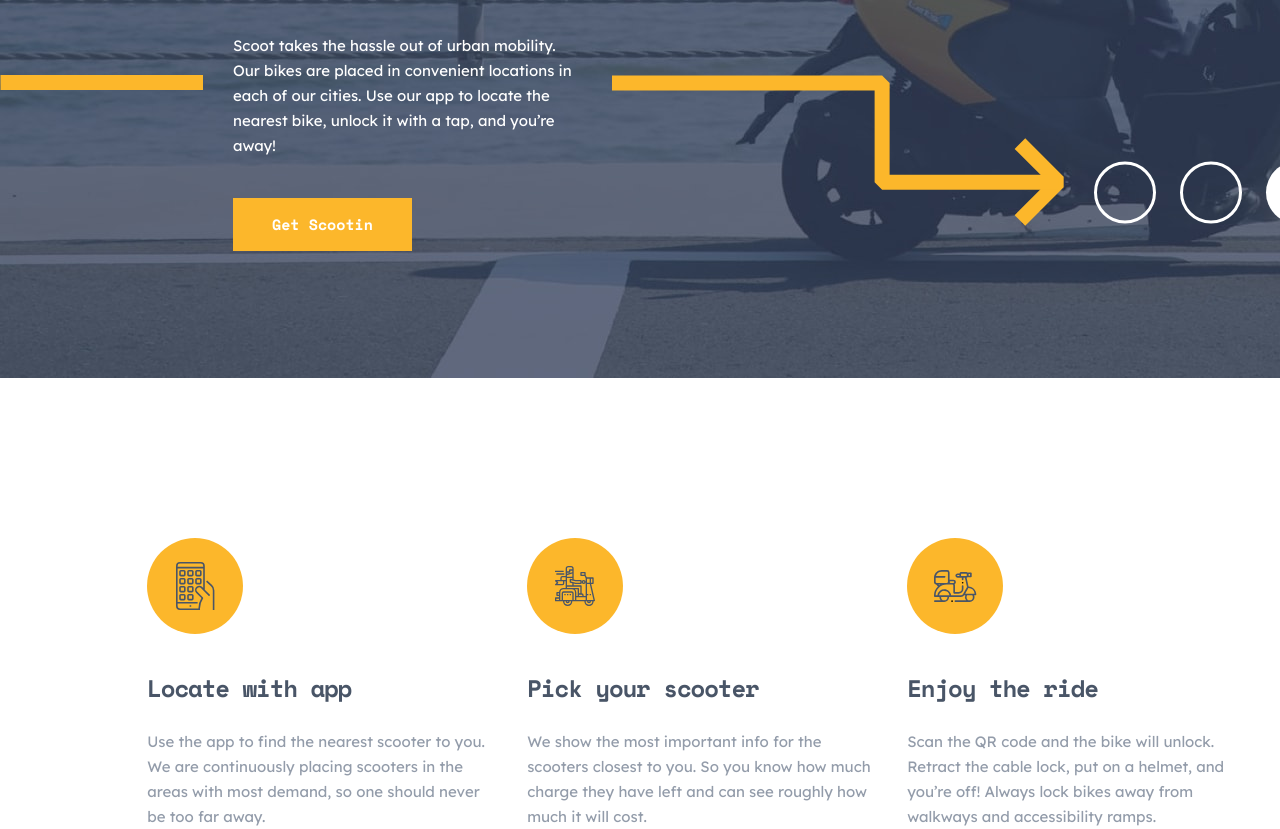
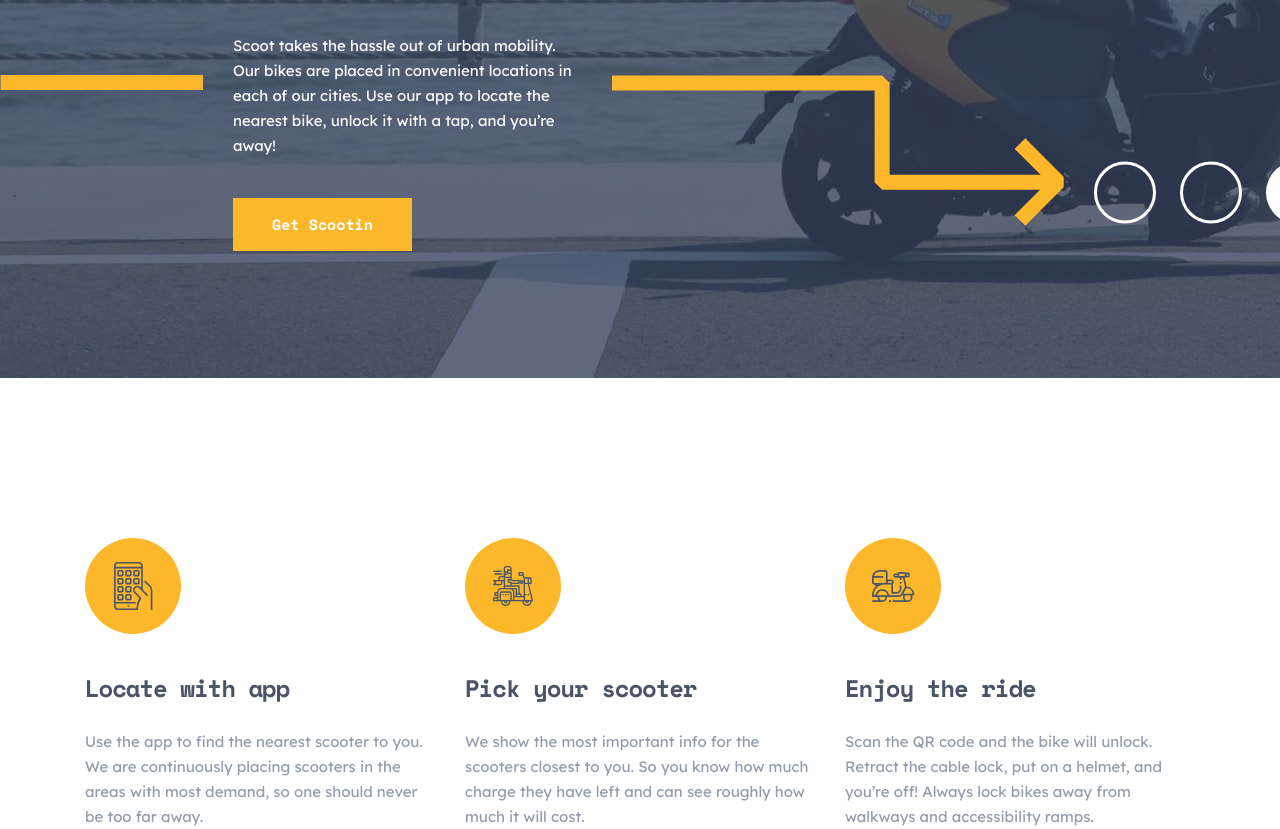
Before and after one commit to mikolajgraczyk/scoot-website, a React (Create React App) app: page / in a window 1280 px wide. Shown: the part 369-1198 px from the top of the page. Built offline with nearby package versions, Linux system fonts and the light colour scheme.

Commit message:
fixed positionings

```diff
--- a/src/HomePage/Instruction/styled.js
+++ b/src/HomePage/Instruction/styled.js
@@ -19,7 +19,8 @@
 export const Wrapper = styled.div`
   display: flex;
   gap: 30px;
-  margin-left: 11.5%;
+  justify-content: center;
+  position: relative;
 
   @media (max-width: ${({ theme }) => theme.breakpoint.tablet}px) {
     flex-direction: column;
```
